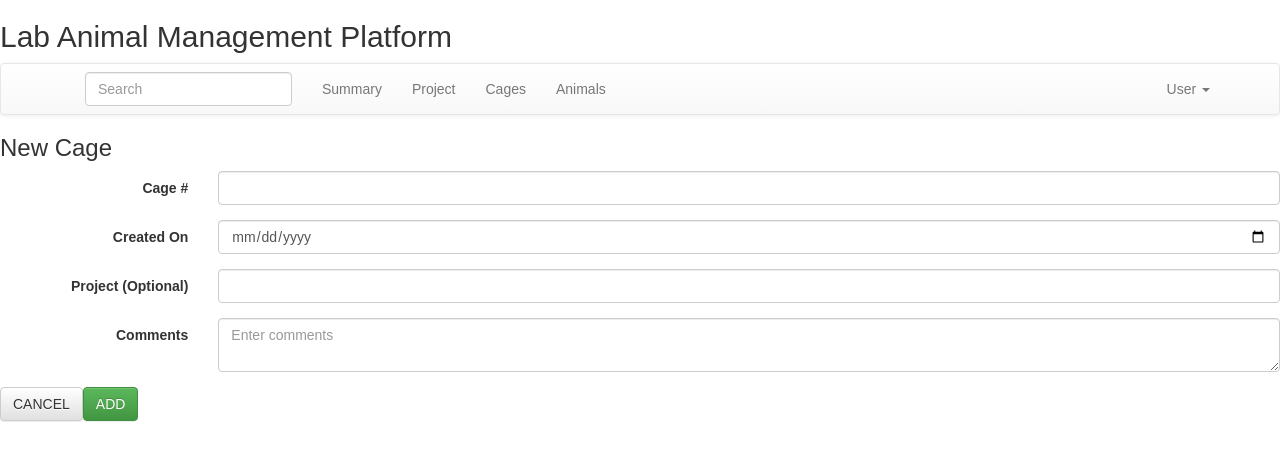
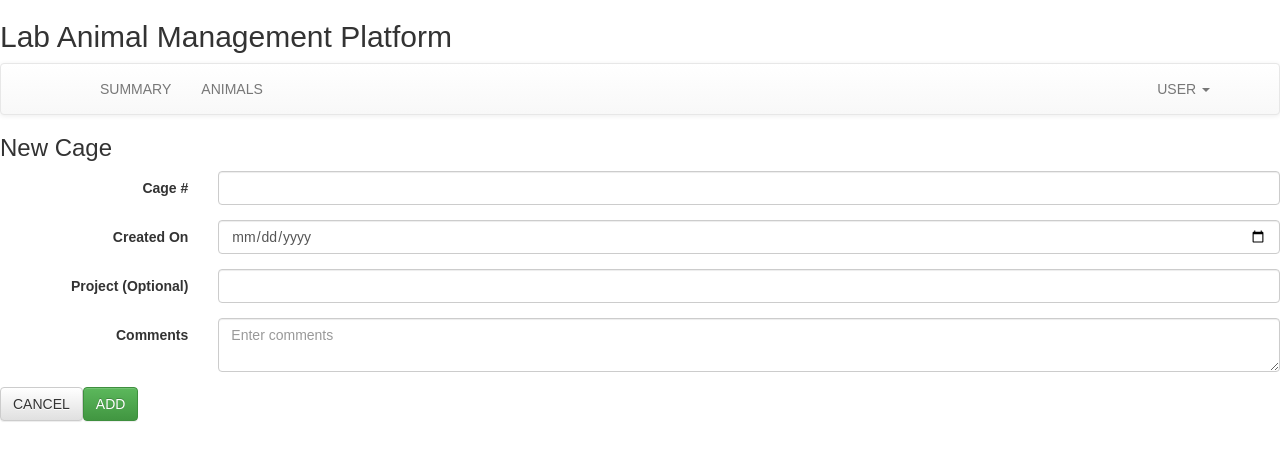
Before and after one commit to ziqingW/LabAnimal, a React (Create React App) app in the folder client/: page /newcage in a window 1280 px wide. Shown: the top 460 px of the page. Built offline with nearby package versions, Linux system fonts and the light colour scheme.

Commit message:
navigation update

```diff
--- a/client/src/jsxs/AnimalForm.jsx
+++ b/client/src/jsxs/AnimalForm.jsx
@@ -256,6 +256,7 @@ export class AnimalForm extends React.Component {
                     <option value="">- Select -</option>
                     <option value="Mouse">Mouse</option>
                     <option value="Rat">Rat</option>
+                    <option value="Rabbit">Rabbit</option>
                     <option value="Guinea Pig">Guinea Pig</option>
                     <option value="Pig">Pig</option>
                     <option value="Primate">Primate</option>
--- a/client/src/jsxs/Navigation.jsx
+++ b/client/src/jsxs/Navigation.jsx
@@ -9,23 +9,20 @@ export class Navigation extends React.Component {
       <div>
         <h2>Lab Animal Management Platform</h2>
           <Navbar>
-            <Navbar.Form pullLeft>
-              <FormGroup>
-                <FormControl type="text" placeholder="Search" />
-                </FormGroup>{' '}
-              </Navbar.Form>
+            <Navbar.Header>
+              <Navbar.Brand>
+              </Navbar.Brand>
+            </Navbar.Header>
             <Nav>
-              <NavItem eventKey={1} href="/main">Summary</NavItem>
-              <NavItem eventKey={2} href="/project">Project</NavItem>
-              <NavItem eventKey={3} href="/cages">Cages</NavItem>
-              <NavItem eventKey={4} href="/animals">Animals</NavItem>
+              <NavItem eventKey={1} href="/main">SUMMARY</NavItem>
+              <NavItem eventKey={2} href="/animals">ANIMALS</NavItem>
             </Nav>
             <Nav pullRight>
-              <NavDropdown eventKey={5} title="User" id="user-nav-dropdown">
-                <MenuItem eventKey={5.1}>Log Off</MenuItem>
-                <MenuItem eventKey={5.2} href="/user/password">Change Password</MenuItem>
+              <NavDropdown eventKey={3} title="USER" id="user-nav-dropdown">
+                <MenuItem eventKey={3.1}>Log Off</MenuItem>
+                <MenuItem eventKey={3.2} href="/user/password">Change Password</MenuItem>
                 <MenuItem divider />
-                <MenuItem eventKey={5.4} href="/user/delete">DELETE ACCOUNT</MenuItem>
+                <MenuItem eventKey={3.4} href="/user/delete">DELETE ACCOUNT</MenuItem>
               </NavDropdown>
             </Nav>
           </Navbar>
```
Also changed, not shown: 1 other file (tests, documents, lock files or other folders).
